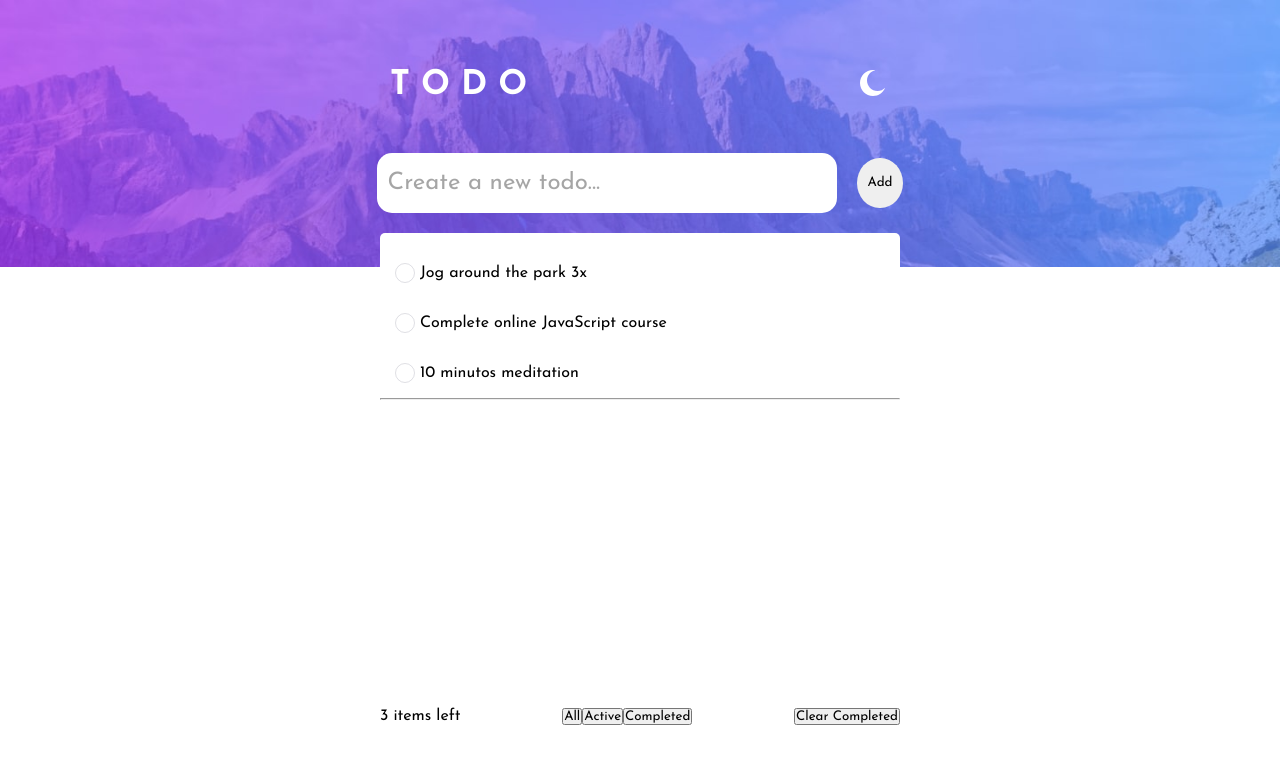
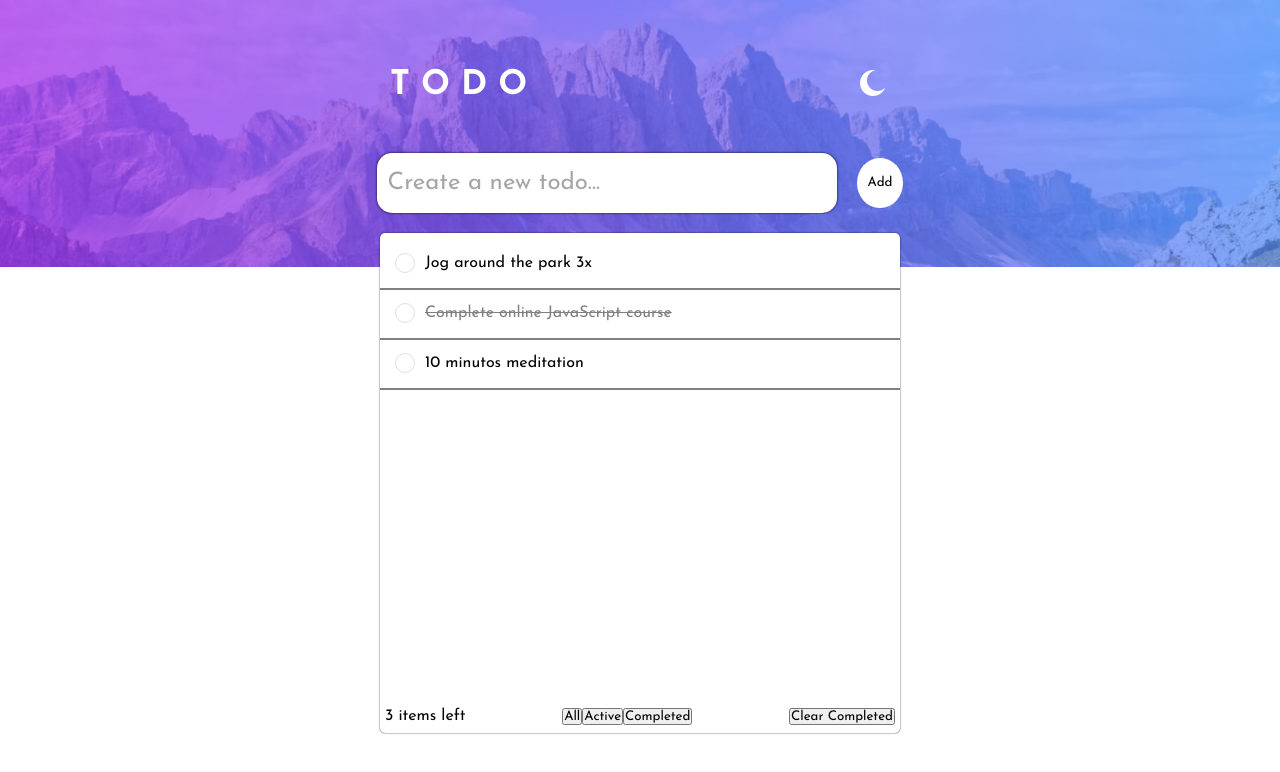
Before and after one commit to breguenice3/todo-app, a React (Create React App) app: page / in a window 1280 px wide. Shown: the top 772 px of the page. Built offline with nearby package versions, Linux system fonts and the light colour scheme.

Commit message:
finalizando logica das tarefas

```diff
--- a/src/components/body/body.tsx
+++ b/src/components/body/body.tsx
@@ -4,6 +4,34 @@ import './style.css'
 import styled from 'styled-components'
 
 export default function Bgd() {
+
+    const [theme, setTheme] = useState('white');
+    const [themeLetter, setThemeLetter] = useState('black');
+
+    const List = styled.div`
+        height: 500px;
+        width: 520px;
+        background-color: ${theme};
+        border-radius: 5px;
+        box-shadow: 0 0 0.1em black;
+    `
+
+    const DivInput = styled.div`
+        display: flex;
+        align-items: center;
+        gap: 20px;
+
+            & input{
+                background-color: ${theme};
+                box-shadow: 0 0 0.1em black;
+                color: ${themeLetter}
+            }
+
+            & button{
+                background-color: ${theme};
+                color: ${themeLetter};
+            }
+    `
 
     const todoInicial = useRef([
         {
@@ -29,12 +57,32 @@ export default function Bgd() {
         setTodo(todoInicial.current);
     }, []);
 
+    console.log(todo[3]);
+
+
     return (
-        <div className='bg'>
+        <div className='bg' id='bg'>
             <div className='container'>
                 <div className='header-container'>
                     <h1>T O D O</h1>
-                    <button className='theme'></button>
+                    <button id='button' className='theme' onClick={() => {
+                        if (theme == 'white') {
+                            setTheme('hsl(235, 24%, 19%)');
+                            setThemeLetter('white');
+                            document.getElementById('button')?.classList.add('theme2');
+                            document.getElementById('button')?.classList.remove('theme');
+                            document.getElementById('bg')?.classList.add('bg1');
+                            document.getElementById('bg')?.classList.remove('bg');
+
+                        } else {
+                            setTheme('white');
+                            setThemeLetter('black');
+                            document.getElementById('button')?.classList.remove('theme2');
+                            document.getElementById('button')?.classList.add('theme');
+                            document.getElementById('bg')?.classList.add('bg');
+                            document.getElementById('bg')?.classList.remove('bg1');
+                        }
+                    }}></button>
                 </div>
                 <DivInput>
                     <input type="text" name="" id="txt" placeholder='Create a new todo...' />
@@ -48,7 +96,6 @@ export default function Bgd() {
                             };
                             setTodo([...todo, newTodo]);
                             todoInicial.current.push(newTodo);
-
                         } else {
                             console.log('errora');
                         }
@@ -60,7 +107,7 @@ export default function Bgd() {
                 <Itens>
                     {todo.map((item) => {
                         return (
-                            <Item key={item.id} name={item.name}/>
+                            <Item key={item.id} name={item.name} completed={item.completed} bgcolor={theme} lettercolor={themeLetter} list={todoInicial} itemid={item.id} todo={todo} setTodo={setTodo}/>
                         )
                     })}
                 </Itens>
@@ -82,25 +129,14 @@ export default function Bgd() {
     )
 }
 
-const DivInput = styled.div`
-    display: flex;
-    align-items: center;
-    gap: 20px;
-`
-
-const List = styled.div`
-    height: 500px;
-    width: 520px;
-    background-color: white;
-    border-radius: 5px;
-`
 
 const Itens = styled.div`
     height: 95%;
-    padding-top: 15px;
+    padding-top: 5px;
 `
 
 const Buttons = styled.div`
     display: flex;
     justify-content: space-between;
+    padding: 0px 5px;
 `
--- a/src/components/body/style.css
+++ b/src/components/body/style.css
@@ -9,6 +9,21 @@
     justify-content: center;
     align-items: center;
     gap: 20px;
+}
+
+.bg1{
+    background-image: url('../body/bg-desktop-dark.jpg');
+    background-repeat: no-repeat;
+    background-size: contain;
+    width: 100vw;
+    height: 100vh;
+    display: flex;
+    flex-direction: column;
+    justify-content: center;
+    align-items: center;
+    gap: 20px;
+    background-color: hsl(235, 21%, 11%);
+    color: white;
 }
 
 .container{
@@ -29,6 +44,16 @@
 
 .theme{
     background-image: url('./icon-moon.svg');
+    background-repeat: no-repeat;
+    width: 30px;
+    height: 30px;
+    background-color: transparent;
+    border: none;
+    cursor: pointer;
+}
+
+.theme2{
+    background-image: url('./icon-sun.svg');
     background-repeat: no-repeat;
     width: 30px;
     height: 30px;
--- a/src/components/item-list/item.tsx
+++ b/src/components/item-list/item.tsx
@@ -1,45 +1,79 @@
 import styled from "styled-components"
-import { useState } from "react";
+import { useState, useEffect, ReactEventHandler } from "react";
+import './style.css'
 
 interface Props {
     name: string;
+    completed: boolean;
+    bgcolor: string;
+    lettercolor: string;
+    list: any;
+    itemid: number;
+    todo: any;
+    setTodo: any;
 }
 
+export default function Item({ name, completed, lettercolor, list, itemid, todo, setTodo }: Props) {
 
+    console.log(itemid);
 
-export default function Item({ name }: Props) {
-    const [a, setA] = useState('black');
-    const [line, setLine] = useState('none')
+    const handleClick = () => {
+        const updatedList = todo.map((item: any) => {
+            if (item.id === itemid) {
+                return { ...item, completed: true };
+            }
+            return item;
+        });
+        setTodo(updatedList);
+    };
+
+    if (completed) {
         return (
             <ItemDiv>
                 <div>
-                <StyledButton onClick={(obj) => {
-                    setA('gray');
-                    setLine('line-through')
-                }
-                }>
+                    <StyledButton>
                     </StyledButton>
-                <p style={{ color: `${a}`, textDecoration: `${line}`}}>
+                    <StyledP id={name} className="completed">
                         {name}
-                </p>
+                    </StyledP>
                 </div>
-            <hr />
+                <StyledHR />
             </ItemDiv>
         )
+    } else {
+        return (
+            <ItemDiv>
+                <div>
+                    <StyledButton onClick={handleClick}>
+                    </StyledButton>
+                    <StyledP id={name}>
+                        {name}
+                    </StyledP>
+                </div>
+                <StyledHR />
+            </ItemDiv >
+        )
     }
+}
+
 
 const ItemDiv = styled.div`
 width: 100%;
 height: 50px;
-    background-color: white;
-    align-items: center;
+display: flex;
+flex-direction: column;
 & div{
     display: flex;
-        gap: 5px;
+    gap: 10px;
     padding: 15px;
     align-items: center;
 }
 `
+
+const StyledP = styled.p`
+
+`
+
 const StyledButton = styled.button`
     border-radius: 100%;
     width: 20px;
@@ -47,4 +81,11 @@ const StyledButton = styled.button`
     padding: 5px;
     border: 1px solid hsla(236.6666666666666, 9.090909090909099%, 61.1764705882353%, 0.295);
     background-color: transparent;
+    cursor: pointer;
 `
+
+const StyledHR = styled.hr`
+    background-color: white;
+    height: 1px;
+    border: 1px solid gray;
+`
--- /dev/null
+++ b/src/components/item-list/style.css
@@ -0,0 +1,4 @@
+.completed{
+    color: gray;
+    text-decoration: line-through;
+}
```
Lines whose indentation alone changed are shown as unchanged.
